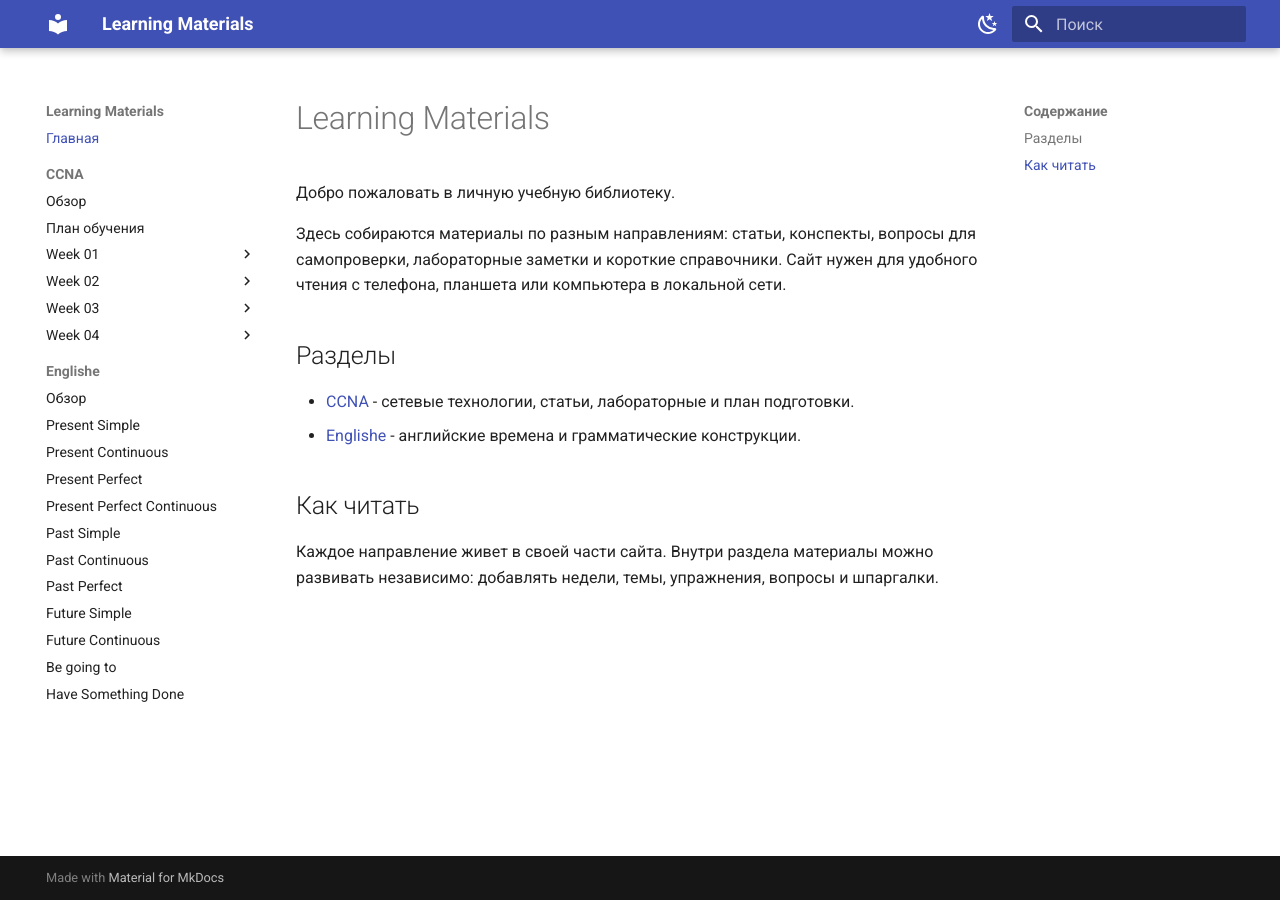
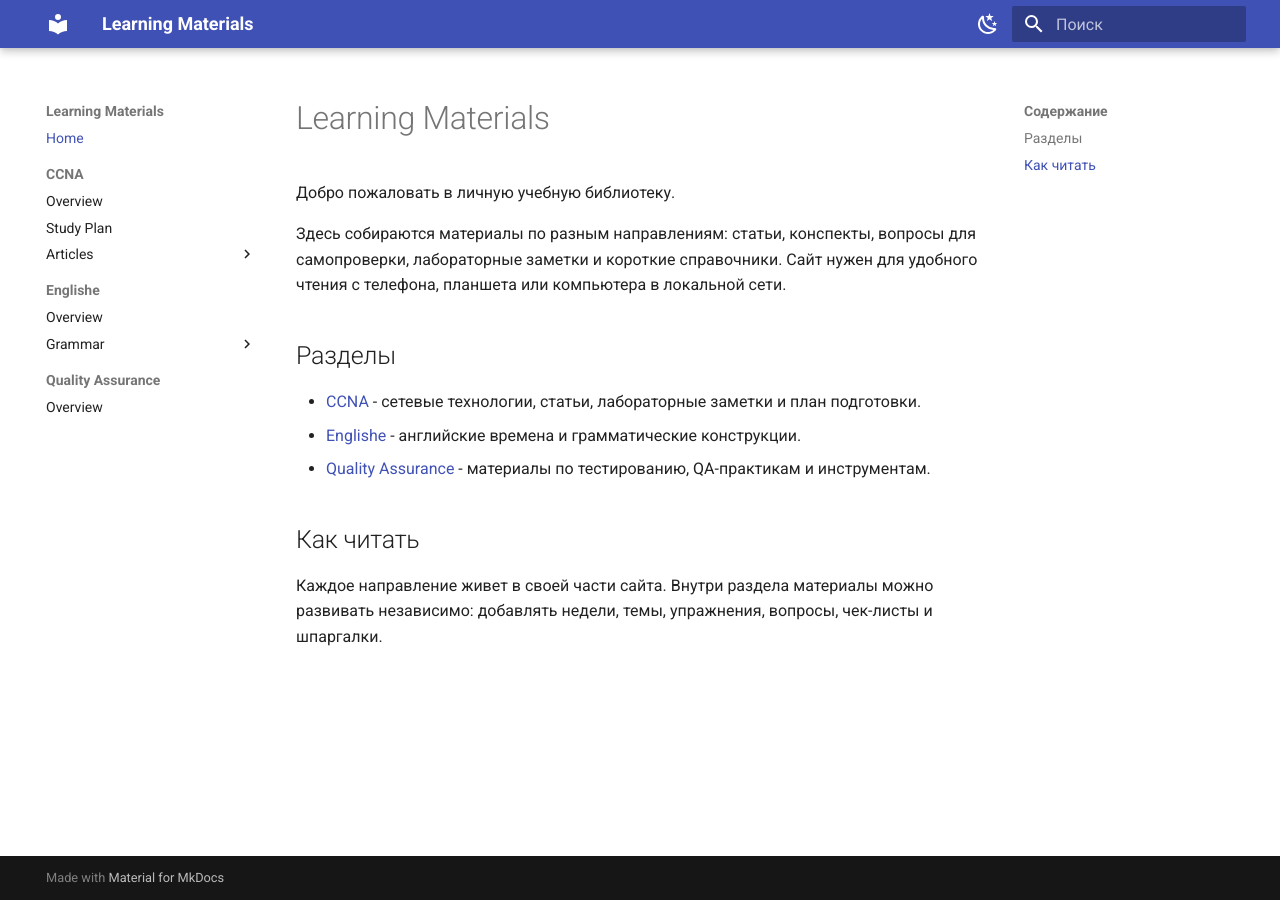
Before and after one commit to mark0v/CCNA, an MkDocs documentation site: the page built from docs/index.md, in a window 1280 px wide. Built offline with MkDocs 1.6.1 and Material for MkDocs 9.7.7, drawn with Linux system fonts in a browser that asks for light colours.

Commit message:
Reorganize site navigation

```diff
--- a/docs/index.md
+++ b/docs/index.md
@@ -6,9 +6,10 @@
 
 ## Разделы
 
-- [CCNA](ccna/articles/index.md) - сетевые технологии, статьи, лабораторные и план подготовки.
+- [CCNA](ccna/articles/index.md) - сетевые технологии, статьи, лабораторные заметки и план подготовки.
 - [Englishe](englishe/index.md) - английские времена и грамматические конструкции.
+- [Quality Assurance](quality-assurance/index.md) - материалы по тестированию, QA-практикам и инструментам.
 
 ## Как читать
 
-Каждое направление живет в своей части сайта. Внутри раздела материалы можно развивать независимо: добавлять недели, темы, упражнения, вопросы и шпаргалки.
+Каждое направление живет в своей части сайта. Внутри раздела материалы можно развивать независимо: добавлять недели, темы, упражнения, вопросы, чек-листы и шпаргалки.
--- a/mkdocs.yml
+++ b/mkdocs.yml
@@ -1,5 +1,5 @@
 site_name: Learning Materials
-site_description: Учебная библиотека по CCNA, английскому и будущим направлениям
+site_description: Учебная библиотека по CCNA, английскому, Quality Assurance и будущим направлениям
 site_author: Learning Materials
 docs_dir: docs
 site_dir: site
@@ -45,87 +45,91 @@ plugins:
         - ru
 
 nav:
-  - Главная: index.md
+  - Home: index.md
   - CCNA:
-      - Обзор: ccna/articles/index.md
-      - План обучения: ccna/study-plan.md
-      - Week 01:
-          - Обзор недели: ccna/articles/2026-05/week-01/index.md
-          - 01 - What is a Network?: ccna/articles/2026-05/week-01/01-what-is-a-network.md
-          - 02 - What is a Switch?: ccna/articles/2026-05/week-01/02-what-is-a-switch.md
-          - 03 - What is a Router?: ccna/articles/2026-05/week-01/03-what-is-a-router.md
-          - 04 - What is TCP/IP and OSI?: ccna/articles/2026-05/week-01/04-what-is-tcp-ip-and-osi.md
-          - 05 - REAL LIFE Example: ccna/articles/2026-05/week-01/05-real-life-example-tcp-ip-and-osi-layers.md
-          - 06 - The YouTube OSI Model Story: ccna/articles/2026-05/week-01/06-the-youtube-osi-model-story.md
-          - 07 - Network Design Warning: ccna/articles/2026-05/week-01/07-do-not-design-your-network-like-this.md
-          - 08 - Data Center Networks: ccna/articles/2026-05/week-01/08-data-center-networks-what-do-they-look-like.md
-          - 09 - WAN Is Not Always Internet: ccna/articles/2026-05/week-01/09-wan-its-not-the-internet-sometimes.md
-          - 10 - Home Network Security: ccna/articles/2026-05/week-01/10-lets-hack-your-home-network.md
-          - 11 - Hybrid Cloud: ccna/articles/2026-05/week-01/11-you-need-to-learn-hybrid-cloud-right-now.md
-          - 12 - Ethernet Cables: ccna/articles/2026-05/week-01/12-forcing-my-kids-to-make-ethernet-cables.md
-          - 13 - Power over Ethernet: ccna/articles/2026-05/week-01/13-why-power-over-ethernet-poe-is-amazing.md
-          - 14 - Fiber Optic Cables: ccna/articles/2026-05/week-01/14-fiber-optic-cables-what-you-need-to-know.md
-          - 15 - Port Security: ccna/articles/2026-05/week-01/15-i-can-hack-your-switches-protect-yourself-with-port-security.md
-          - 16 - Packet Tracer Importance: ccna/articles/2026-05/week-01/16-why-this-skill-is-important-packet-tracer.md
-          - 17 - Installing Packet Tracer: ccna/articles/2026-05/week-01/17-installing-packet-tracer.md
-          - 18 - Packet Tracer Essentials: ccna/articles/2026-05/week-01/18-final-essential-packet-tracer-functions.md
-          - 19 - Packet Tracer Next Steps: ccna/articles/2026-05/week-01/19-what-now-packet-tracer.md
-          - 20 - Network Building Skill: ccna/articles/2026-05/week-01/20-why-this-skill-is-important-network-building.md
-          - 21 - Castle Rysen RFP: ccna/articles/2026-05/week-01/21-castle-rysen-coffee-rfp-overview.md
-      - Week 02:
-          - Обзор недели: ccna/articles/2026-05/week-02/index.md
-          - 01 - LAN vs. WAN: ccna/articles/2026-05/week-02/01-lan-vs-wan.md
-          - 02 - Staging the Network Equipment: ccna/articles/2026-05/week-02/02-staging-the-network-equipment.md
-          - 03 - Client & Servers: ccna/articles/2026-05/week-02/03-client-and-servers.md
-          - 04 - Switching & Wireless: ccna/articles/2026-05/week-02/04-switching-and-wireless.md
-          - 05 - Router & Firewall: ccna/articles/2026-05/week-02/05-router-and-firewall.md
-          - 06 - What Now?: ccna/articles/2026-05/week-02/06-what-now-network-foundations.md
-          - 07 - Why This Skill is Important: ccna/articles/2026-05/week-02/07-why-this-skill-is-important-connections.md
-          - 08 - Network Standards: ccna/articles/2026-05/week-02/08-the-importance-of-network-standards.md
-          - 09 - Bits and Bytes: ccna/articles/2026-05/week-02/09-determine-speed-with-bits-and-bytes.md
-          - 10 - Copper Cabling: ccna/articles/2026-05/week-02/10-copper-cabling-standards-and-characteristics.md
-          - 11 - Straight-through, Crossover, and MDI-X: ccna/articles/2026-05/week-02/11-using-straight-through-crossover-and-mdi-x.md
-          - 12 - Fiber Optic Cable Spectrum: ccna/articles/2026-05/week-02/12-understanding-fiber-optic-cable-spectrum.md
-          - 13 - Creating a Network Diagram: ccna/articles/2026-05/week-02/13-creating-a-network-diagram.md
-          - 14 - Physically Connecting the Coffee House: ccna/articles/2026-05/week-02/14-physically-connecting-the-coffee-house.md
-          - 15 - The Packet Tracer Coffee House: ccna/articles/2026-05/week-02/15-the-packet-tracer-coffee-house.md
-      - Week 03:
-          - Обзор недели: ccna/articles/2026-05/week-03/index.md
-          - 01 - What Now? Cabling: ccna/articles/2026-05/week-03/01-what-now-cabling.md
-          - 02 - Why Models Actually Matter: ccna/articles/2026-05/week-03/02-why-models-actually-matter.md
-          - 03 - The OSI vs TCP/IP Model: ccna/articles/2026-05/week-03/03-the-osi-vs-tcp-ip-model.md
-          - 04 - Describing Network Communication with Models: ccna/articles/2026-05/week-03/04-describing-network-communication-with-models.md
-          - 05 - Network Design Model - Three Tiered Architecture: ccna/articles/2026-05/week-03/05-network-design-model-three-tiered-architecture.md
-          - 06 - Castle Rysen Network Design: ccna/articles/2026-05/week-03/06-castle-rysen-network-design.md
-          - 07 - What Now? Network Roles and Models: ccna/articles/2026-05/week-03/07-what-now-network-roles-and-models.md
-          - 08 - Why Base Configuration Skill Is Important: ccna/articles/2026-05/week-03/08-why-base-configuration-skill-is-important.md
-          - 09 - Setting Up Console Connections: ccna/articles/2026-05/week-03/09-setting-up-console-connections.md
-          - 10 - Navigating the Cisco IOS Software: ccna/articles/2026-05/week-03/10-navigating-the-cisco-ios-software.md
-          - 11 - Examining the Cisco Device Boot Process: ccna/articles/2026-05/week-03/11-examining-the-cisco-device-boot-process.md
-          - 12 - Implementing a Cisco Base Configuration: ccna/articles/2026-05/week-03/12-implementing-a-cisco-base-configuration.md
-          - 13 - Saving or Resetting Cisco Configurations: ccna/articles/2026-05/week-03/13-saving-or-resetting-cisco-configurations.md
-          - 14 - What Now? Practice Cisco Base Configuration: ccna/articles/2026-05/week-03/14-what-now-practice-cisco-base-configuration.md
-      - Week 04:
-          - Обзор недели: ccna/articles/2026-05/week-04/index.md
-          - 01 - Why Switch Skills Are Important: ccna/articles/2026-05/week-04/01-why-switch-skills-are-important.md
-          - 02 - Understanding MAC Addresses and Frames: ccna/articles/2026-05/week-04/02-understanding-mac-addresses-and-frames.md
-          - 03 - Switch Port Numbering and CAM Table: ccna/articles/2026-05/week-04/03-switch-port-numbering-and-cam-table.md
-          - 04 - How Switches Do What They Do: ccna/articles/2026-05/week-04/04-how-switches-do-what-they-do.md
-          - 05 - Exploring MAC Address Tables on a Cisco Switch: ccna/articles/2026-05/week-04/05-exploring-mac-address-tables-on-a-cisco-switch.md
-          - 06 - Using CAM Table to Track Down Devices: ccna/articles/2026-05/week-04/06-using-cam-table-to-track-down-devices.md
-          - 07 - What Now? Switching Foundations: ccna/articles/2026-05/week-04/07-what-now-switching-foundations.md
-          - 08 - Why IP Addressing Is Important: ccna/articles/2026-05/week-04/08-why-ip-addressing-is-important.md
-          - 09 - Why Do We Need IP Addresses?: ccna/articles/2026-05/week-04/09-why-do-we-need-ip-addresses.md
+      - Overview: ccna/articles/index.md
+      - Study Plan: ccna/study-plan.md
+      - Articles:
+          - Week 01:
+              - Week Overview: ccna/articles/2026-05/week-01/index.md
+              - 01 - What is a Network?: ccna/articles/2026-05/week-01/01-what-is-a-network.md
+              - 02 - What is a Switch?: ccna/articles/2026-05/week-01/02-what-is-a-switch.md
+              - 03 - What is a Router?: ccna/articles/2026-05/week-01/03-what-is-a-router.md
+              - 04 - What is TCP/IP and OSI?: ccna/articles/2026-05/week-01/04-what-is-tcp-ip-and-osi.md
+              - 05 - REAL LIFE Example: ccna/articles/2026-05/week-01/05-real-life-example-tcp-ip-and-osi-layers.md
+              - 06 - The YouTube OSI Model Story: ccna/articles/2026-05/week-01/06-the-youtube-osi-model-story.md
+              - 07 - Network Design Warning: ccna/articles/2026-05/week-01/07-do-not-design-your-network-like-this.md
+              - 08 - Data Center Networks: ccna/articles/2026-05/week-01/08-data-center-networks-what-do-they-look-like.md
+              - 09 - WAN Is Not Always Internet: ccna/articles/2026-05/week-01/09-wan-its-not-the-internet-sometimes.md
+              - 10 - Home Network Security: ccna/articles/2026-05/week-01/10-lets-hack-your-home-network.md
+              - 11 - Hybrid Cloud: ccna/articles/2026-05/week-01/11-you-need-to-learn-hybrid-cloud-right-now.md
+              - 12 - Ethernet Cables: ccna/articles/2026-05/week-01/12-forcing-my-kids-to-make-ethernet-cables.md
+              - 13 - Power over Ethernet: ccna/articles/2026-05/week-01/13-why-power-over-ethernet-poe-is-amazing.md
+              - 14 - Fiber Optic Cables: ccna/articles/2026-05/week-01/14-fiber-optic-cables-what-you-need-to-know.md
+              - 15 - Port Security: ccna/articles/2026-05/week-01/15-i-can-hack-your-switches-protect-yourself-with-port-security.md
+              - 16 - Packet Tracer Importance: ccna/articles/2026-05/week-01/16-why-this-skill-is-important-packet-tracer.md
+              - 17 - Installing Packet Tracer: ccna/articles/2026-05/week-01/17-installing-packet-tracer.md
+              - 18 - Packet Tracer Essentials: ccna/articles/2026-05/week-01/18-final-essential-packet-tracer-functions.md
+              - 19 - Packet Tracer Next Steps: ccna/articles/2026-05/week-01/19-what-now-packet-tracer.md
+              - 20 - Network Building Skill: ccna/articles/2026-05/week-01/20-why-this-skill-is-important-network-building.md
+              - 21 - Castle Rysen RFP: ccna/articles/2026-05/week-01/21-castle-rysen-coffee-rfp-overview.md
+          - Week 02:
+              - Week Overview: ccna/articles/2026-05/week-02/index.md
+              - 01 - LAN vs. WAN: ccna/articles/2026-05/week-02/01-lan-vs-wan.md
+              - 02 - Staging the Network Equipment: ccna/articles/2026-05/week-02/02-staging-the-network-equipment.md
+              - 03 - Client & Servers: ccna/articles/2026-05/week-02/03-client-and-servers.md
+              - 04 - Switching & Wireless: ccna/articles/2026-05/week-02/04-switching-and-wireless.md
+              - 05 - Router & Firewall: ccna/articles/2026-05/week-02/05-router-and-firewall.md
+              - 06 - What Now?: ccna/articles/2026-05/week-02/06-what-now-network-foundations.md
+              - 07 - Why This Skill is Important: ccna/articles/2026-05/week-02/07-why-this-skill-is-important-connections.md
+              - 08 - Network Standards: ccna/articles/2026-05/week-02/08-the-importance-of-network-standards.md
+              - 09 - Bits and Bytes: ccna/articles/2026-05/week-02/09-determine-speed-with-bits-and-bytes.md
+              - 10 - Copper Cabling: ccna/articles/2026-05/week-02/10-copper-cabling-standards-and-characteristics.md
+              - 11 - Straight-through, Crossover, and MDI-X: ccna/articles/2026-05/week-02/11-using-straight-through-crossover-and-mdi-x.md
+              - 12 - Fiber Optic Cable Spectrum: ccna/articles/2026-05/week-02/12-understanding-fiber-optic-cable-spectrum.md
+              - 13 - Creating a Network Diagram: ccna/articles/2026-05/week-02/13-creating-a-network-diagram.md
+              - 14 - Physically Connecting the Coffee House: ccna/articles/2026-05/week-02/14-physically-connecting-the-coffee-house.md
+              - 15 - The Packet Tracer Coffee House: ccna/articles/2026-05/week-02/15-the-packet-tracer-coffee-house.md
+          - Week 03:
+              - Week Overview: ccna/articles/2026-05/week-03/index.md
+              - 01 - What Now? Cabling: ccna/articles/2026-05/week-03/01-what-now-cabling.md
+              - 02 - Why Models Actually Matter: ccna/articles/2026-05/week-03/02-why-models-actually-matter.md
+              - 03 - The OSI vs TCP/IP Model: ccna/articles/2026-05/week-03/03-the-osi-vs-tcp-ip-model.md
+              - 04 - Describing Network Communication with Models: ccna/articles/2026-05/week-03/04-describing-network-communication-with-models.md
+              - 05 - Network Design Model - Three Tiered Architecture: ccna/articles/2026-05/week-03/05-network-design-model-three-tiered-architecture.md
+              - 06 - Castle Rysen Network Design: ccna/articles/2026-05/week-03/06-castle-rysen-network-design.md
+              - 07 - What Now? Network Roles and Models: ccna/articles/2026-05/week-03/07-what-now-network-roles-and-models.md
+              - 08 - Why Base Configuration Skill Is Important: ccna/articles/2026-05/week-03/08-why-base-configuration-skill-is-important.md
+              - 09 - Setting Up Console Connections: ccna/articles/2026-05/week-03/09-setting-up-console-connections.md
+              - 10 - Navigating the Cisco IOS Software: ccna/articles/2026-05/week-03/10-navigating-the-cisco-ios-software.md
+              - 11 - Examining the Cisco Device Boot Process: ccna/articles/2026-05/week-03/11-examining-the-cisco-device-boot-process.md
+              - 12 - Implementing a Cisco Base Configuration: ccna/articles/2026-05/week-03/12-implementing-a-cisco-base-configuration.md
+              - 13 - Saving or Resetting Cisco Configurations: ccna/articles/2026-05/week-03/13-saving-or-resetting-cisco-configurations.md
+              - 14 - What Now? Practice Cisco Base Configuration: ccna/articles/2026-05/week-03/14-what-now-practice-cisco-base-configuration.md
+          - Week 04:
+              - Week Overview: ccna/articles/2026-05/week-04/index.md
+              - 01 - Why Switch Skills Are Important: ccna/articles/2026-05/week-04/01-why-switch-skills-are-important.md
+              - 02 - Understanding MAC Addresses and Frames: ccna/articles/2026-05/week-04/02-understanding-mac-addresses-and-frames.md
+              - 03 - Switch Port Numbering and CAM Table: ccna/articles/2026-05/week-04/03-switch-port-numbering-and-cam-table.md
+              - 04 - How Switches Do What They Do: ccna/articles/2026-05/week-04/04-how-switches-do-what-they-do.md
+              - 05 - Exploring MAC Address Tables on a Cisco Switch: ccna/articles/2026-05/week-04/05-exploring-mac-address-tables-on-a-cisco-switch.md
+              - 06 - Using CAM Table to Track Down Devices: ccna/articles/2026-05/week-04/06-using-cam-table-to-track-down-devices.md
+              - 07 - What Now? Switching Foundations: ccna/articles/2026-05/week-04/07-what-now-switching-foundations.md
+              - 08 - Why IP Addressing Is Important: ccna/articles/2026-05/week-04/08-why-ip-addressing-is-important.md
+              - 09 - Why Do We Need IP Addresses?: ccna/articles/2026-05/week-04/09-why-do-we-need-ip-addresses.md
   - Englishe:
-      - Обзор: englishe/index.md
-      - Present Simple: englishe/present-simple.md
-      - Present Continuous: englishe/present-continuous.md
-      - Present Perfect: englishe/present-perfect.md
-      - Present Perfect Continuous: englishe/present-perfect-continuous.md
-      - Past Simple: englishe/past-simple.md
-      - Past Continuous: englishe/past-continuous.md
-      - Past Perfect: englishe/past-perfect.md
-      - Future Simple: englishe/future-simple.md
-      - Future Continuous: englishe/future-continuous.md
-      - Be going to: englishe/be-going-to.md
-      - Have Something Done: englishe/have-something-done.md
+      - Overview: englishe/index.md
+      - Grammar:
+          - Present Simple: englishe/present-simple.md
+          - Present Continuous: englishe/present-continuous.md
+          - Present Perfect: englishe/present-perfect.md
+          - Present Perfect Continuous: englishe/present-perfect-continuous.md
+          - Past Simple: englishe/past-simple.md
+          - Past Continuous: englishe/past-continuous.md
+          - Past Perfect: englishe/past-perfect.md
+          - Future Simple: englishe/future-simple.md
+          - Future Continuous: englishe/future-continuous.md
+          - Be going to: englishe/be-going-to.md
+          - Have Something Done: englishe/have-something-done.md
+  - Quality Assurance:
+      - Overview: quality-assurance/index.md
```
Also changed, not shown: quality-assurance/README.md (added, +5 -0 lines), 2 other files.
